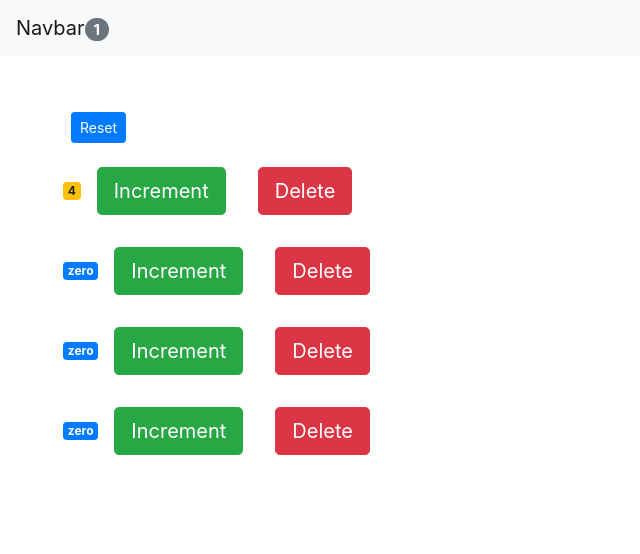
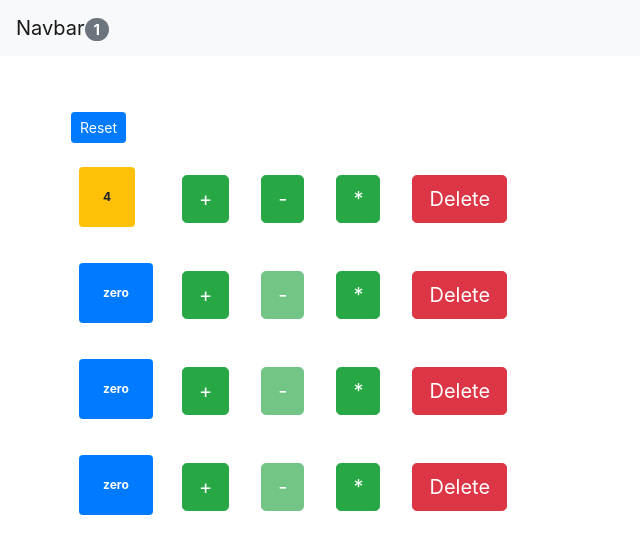
Before and after one commit to chalanika/Simple-Ract-App, a React (Create React App) app in the folder frontend/: page / in a window 1280 px wide. Shown: the top 554 px of the page, without its empty margins (0-640 px from the left). Built offline with nearby package versions, Linux system fonts and the light colour scheme.

Commit message:
created handleDecrement function

```diff
--- a/frontend/src/App.js
+++ b/frontend/src/App.js
@@ -41,6 +41,13 @@
     this.setState({ counters });
   }
 
+  handleDecrement = counter =>{
+    const counters = [...this.state.counters];
+    const index = counters.indexOf(counter);
+    counters[index].value--;
+    this.setState({counters});
+  }
+
 
   handleDelete = id => {
     console.log('Event Handler called', id);
@@ -68,6 +75,7 @@
             onDelete={this.handleDelete}
             onReset={this.handleReset}
             onIncrement={this.handleIncrement}
+            onDecrement={this.handleDecrement}
           />
         </main>
       </div >
--- a/frontend/src/components/counter.jsx
+++ b/frontend/src/components/counter.jsx
@@ -6,9 +6,9 @@
     //     tags : ["tag1","tag2","tag3"]
     // }
 
-    style ={
-        fontSize:40,
-        fontWeight:"bold"
+    style = {
+        fontSize: 40,
+        fontWeight: "bold"
     }
     // constructor(){
     //     super();
@@ -23,26 +23,43 @@
     //     this.setState({value:this.state.value+1});
     // }
 
-    componentDidUpdate(prevProps,prevState){
-        console.log("prevProps",prevProps);
-        console.log("prevState",prevState);
-        if(prevProps.counter.value !== this.props.counter.value){
+    componentDidUpdate(prevProps, prevState) {
+        console.log("prevProps", prevProps);
+        console.log("prevState", prevState);
+        if (prevProps.counter.value !== this.props.counter.value) {
             //Ajax call and get new data from server
         }
     }
 
-    componentWillUnmount(){
+    componentWillUnmount() {
         console.log('counter-unmount');
     }
 
     render() {
-       console.log('Counter-rendered');
+        console.log('Counter-rendered');
         return (
             <div>
                 {this.props.children}
-                <span  className={this.getBadgeClasses()}>{this.formatCount()}</span>
-                <button onClick={()=>this.props.onIncrement(this.props.counter)} className="btn btn-success m-3 btn-lg">Increment</button>
-                <button onClick={()=> this.props.onDelete(this.props.counter.id)} className="btn btn-danger m-3 btn-lg">Delete</button>
+                <div className="row">
+                    <div className="col-1">
+                        <span className={this.getBadgeClasses()}>{this.formatCount()}</span>
+                    </div>
+                    <div className="col m-2">
+                        <button onClick={() => this.props.onIncrement(this.props.counter)} className="btn btn-success m-3 btn-lg">+</button>
+                        <button
+                            onClick={() => this.props.onDecrement(this.props.counter)}
+                            className="btn btn-success m-3 btn-lg"
+                            disabled={this.props.counter.value === 0 ? 'disabled' : ""}
+                        >
+                            -
+                        </button>
+                        <button onClick={() => this.props.onIncrement(this.props.counter)} className="btn btn-success m-3 btn-lg">*</button>
+                        <button onClick={() => this.props.onDelete(this.props.counter.id)} className="btn btn-danger m-3 btn-lg">Delete</button>
+
+                    </div>
+
+
+                </div>
                 {/* {this.state.tags.length ===0 && "Please create a new tag!" }
                 {this.renderTags()}
                  */}
@@ -52,14 +69,14 @@
     }
 
     getBadgeClasses() {
-        let classes = "badge badge-";
+        let classes = "p-4 m-3 badge badge-";
         classes += this.props.counter.value === 0 ? "primary" : "warning";
         return classes;
     }
 
-    formatCount(){
-        const {value} = this.props.counter;
-        return value === 0? "zero" : value;
+    formatCount() {
+        const { value } = this.props.counter;
+        return value === 0 ? "zero" : value;
     }
 
     // renderTags(){
--- a/frontend/src/components/counters.jsx
+++ b/frontend/src/components/counters.jsx
@@ -4,7 +4,7 @@
 class Counters extends Component {
     render() {
         console.log('counters-rendered');
-        const {onDelete,onIncrement,onReset,counters} = this.props;
+        const {onDelete,onIncrement,onReset,counters,onDecrement} = this.props;
         return (
             <div>
                 <button
@@ -15,6 +15,7 @@
                     key={counter.id}
                     onDelete={onDelete}
                     onIncrement = {onIncrement}
+                    onDecrement={onDecrement}
                     counter = {counter}
                 >
                 {/* <h4>Counter #{counter.id}</h4> */}
```
